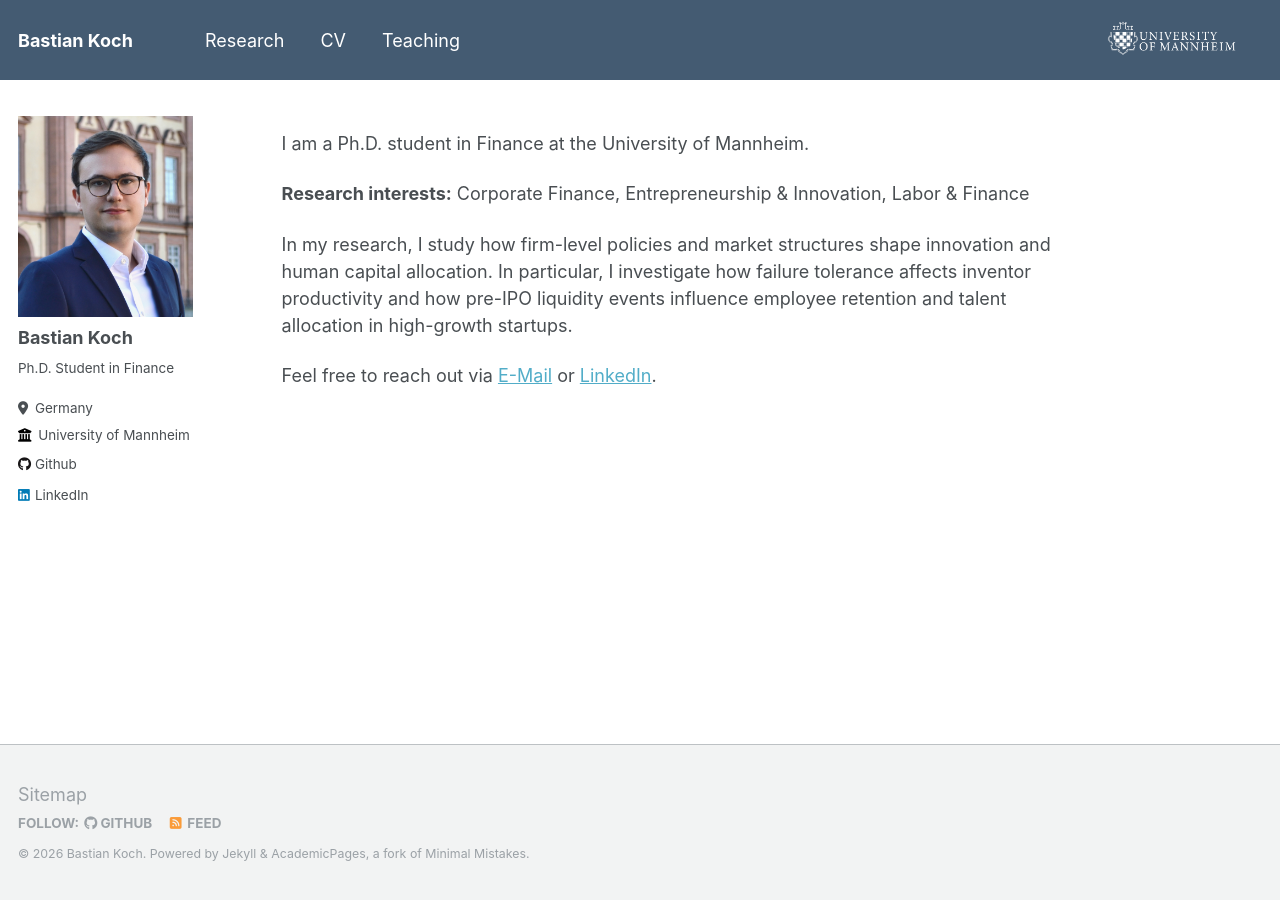
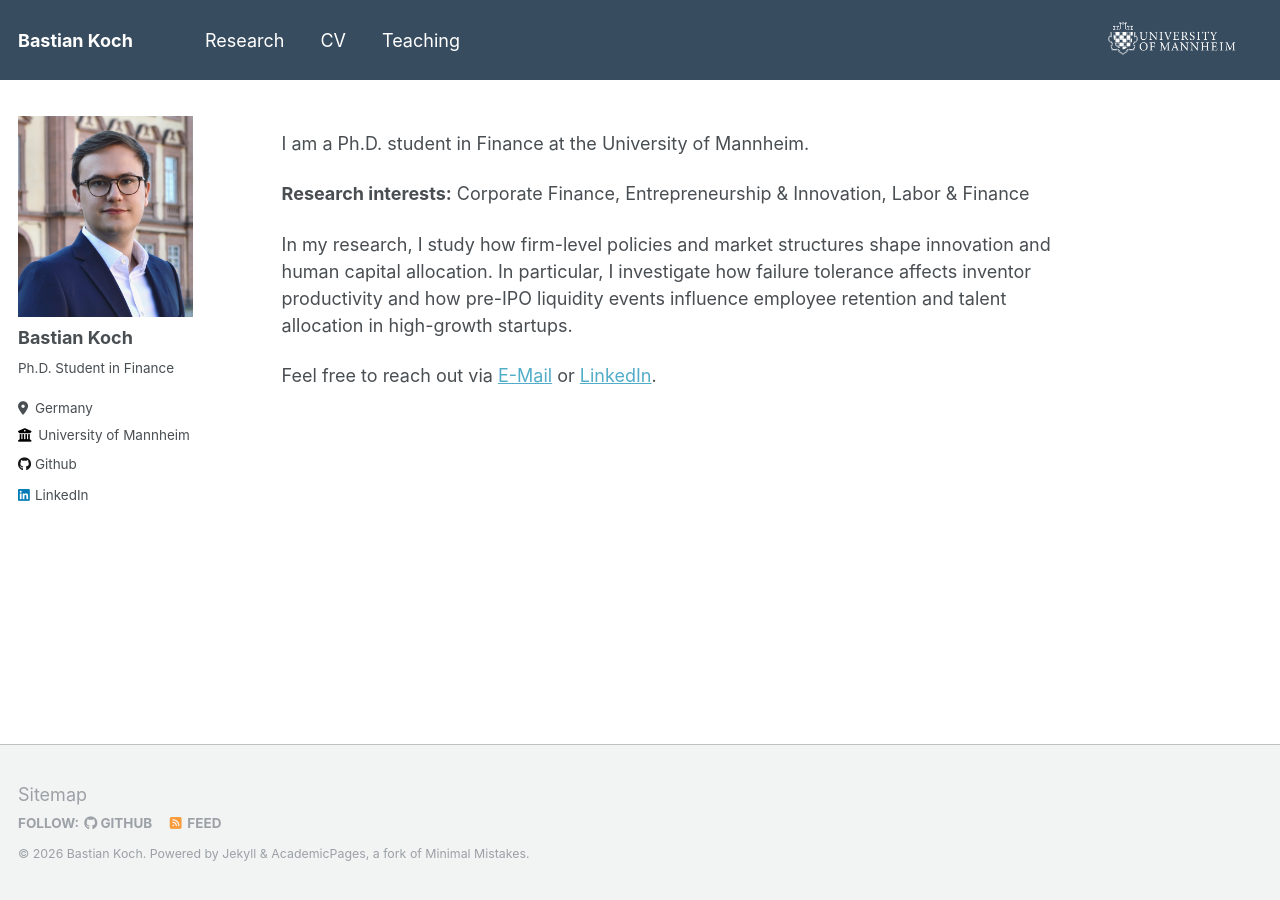
Before and after one commit to BastianKoch/BastianKoch.github.io, a Jekyll site: the page built from _pages/about.md, in a window 1280 px wide. Built offline with Jekyll 4.4.1, drawn with Linux system fonts in a browser that asks for light colours.

Commit message:
Update masthead color to #384C5F
Co-Authored-By: Claude Sonnet 4.6 <noreply@anthropic.com>

```diff
--- a/_sass/_masthead.scss
+++ b/_sass/_masthead.scss
@@ -4,7 +4,7 @@
 
 .masthead {
   position: fixed;
-  background: #445B72;
+  background: #384C5F;
   border-bottom: none;
   height: $masthead-height;
   top: 0;
```
